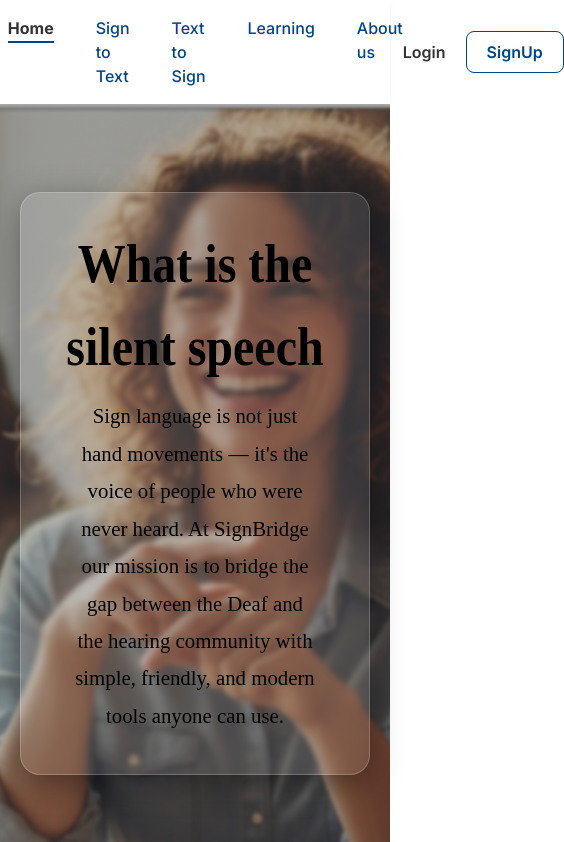
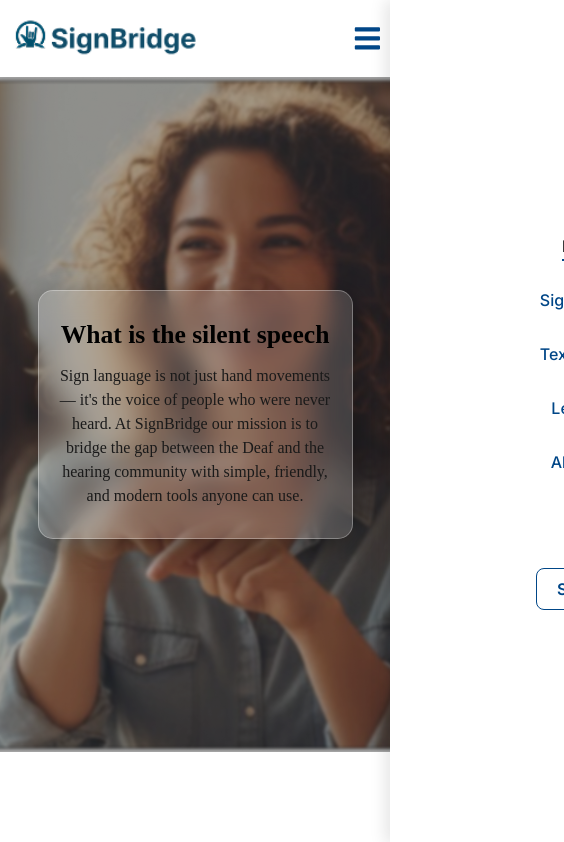
Before and after one commit to EbrahimAhmedDev/SignBridge, a React (Vite) app: page / in a window 390 px wide. Shown: the top 842 px of the page, 564 px wide, since content can reach past the window. Built offline with nearby package versions, Linux system fonts and the light colour scheme; a web font is replaced by a local one.

Commit message:
make all components responsive

```diff
--- a/src/components/hero/hero.module.css
+++ b/src/components/hero/hero.module.css
@@ -2,10 +2,11 @@
   height: 90vh;
   width: 100%;
   background:
-    linear-gradient(rgba(0, 0, 0, 0.3), rgba(0, 0, 0, 0.3)),
+    linear-gradient(rgba(0, 0, 0, 0.35), rgba(0, 0, 0, 0.35)),
     url("../../assets/hero.png");
   background-size: cover;
   background-position: center;
+  background-attachment: fixed;
   display: flex;
   justify-content: center;
   align-items: center;
@@ -14,34 +15,81 @@
 }
 
 .glassCard {
-  background: rgba(255, 255, 255, 0.1);
-  backdrop-filter: blur(2px);
-  /* -webkit-backdrop-filter: blur(10px); */
-  border: 1px solid rgba(255, 255, 255, 0.2);
+  background: rgba(255, 255, 255, 0.15);
+  backdrop-filter: blur(8px);
+  -webkit-backdrop-filter: blur(8px);
+  border: 1px solid rgba(255, 255, 255, 0.3);
   border-radius: 20px;
-  padding: 40px;
-  max-width: 800px;
+  padding: 60px 40px;
+  max-width: 850px;
+  width: 100%;
   text-align: center;
-  /* color: white; */
-  box-shadow: 0 8px 32px 0 rgba(0, 0, 0, 0.37);
+  box-shadow: 0 8px 32px 0 rgba(0, 0, 0, 0.4);
+  transition: transform 0.3s ease;
 }
 
 .heroTitle {
-  /* font-family: "Inria Serif", serif; */
-  font-size: 3rem;
+  font-size: 3.5rem;
   font-weight: 800;
-  margin-bottom: 20px;
-  color: black;
+  margin-bottom: 25px;
+  color: #000000;
   display: inline-block;
-  transform: scaleY(1.15);
+  line-height: 1.1;
 }
 
 .heroText {
-  /* font-family: "Inria Serif", serif; */
-  font-size: 1.3rem;
-  line-height: 1.8;
-  color: black;
+  font-size: 1.4rem;
+  line-height: 1.7;
+  color: #1a1a1a;
   max-width: 90%;
   margin: 0 auto;
-  font-weight: 450;
+  font-weight: 500;
 }
+
+@media (max-width: 1024px) {
+  .heroTitle {
+    font-size: 2.8rem;
+  }
+
+  .glassCard {
+    padding: 40px 30px;
+    max-width: 90%;
+  }
+}
+
+@media (max-width: 768px) {
+  .hero {
+    height: 85vh;
+  }
+
+  .glassCard {
+    padding: 30px 20px;
+    border-radius: 15px;
+    backdrop-filter: blur(12px);
+  }
+
+  .heroTitle {
+    font-size: 2rem;
+    margin-bottom: 15px;
+  }
+
+  .heroText {
+    font-size: 1.1rem;
+    line-height: 1.5;
+    max-width: 100%;
+  }
+}
+
+@media (max-width: 480px) {
+  .hero {
+    height: 80vh;
+  }
+
+  .heroTitle {
+    font-size: 1.6rem;
+  }
+
+  .heroText {
+    font-size: 1rem;
+  }
+}
--- a/src/components/navbar/Navbar.jsx
+++ b/src/components/navbar/Navbar.jsx
@@ -1,30 +1,109 @@
+// import logo from "../../assets/Logo.png";
+// import { NavLink, Link } from "react-router-dom";
+// import style from "./navbar.module.css";
+
+// const Navbar = () => {
+//   return (
+//     <nav className={style.nav}>
+//       <Link to="/">
+//         <img src={logo} alt="SignBridge Logo" style={{ height: "45px" }} />
+//       </Link>
+
+//       <ul className={style.navLinks}>
+//         <li>
+//           <NavLink to="/">Home</NavLink>
+//         </li>
+//         <li>
+//           <NavLink to="/sign-to-text">Sign to Text</NavLink>
+//         </li>
+//         <li>
+//           <NavLink to="/text-to-sign">Text to Sign</NavLink>
+//         </li>
+//         <li>
+//           <NavLink to="/learning">Learning</NavLink>
+//         </li>
+//         <li>
+//           <NavLink to="/about">About us</NavLink>
+//         </li>
+//       </ul>
+
+//       <div className={style.auth}>
+//         <NavLink to="/login" className={style.loginBtn}>
+//           Login
+//         </NavLink>
+//         <NavLink to="/signup" className={style.signupBtn}>
+//           SignUp
+//         </NavLink>
+//       </div>
+//     </nav>
+//   );
+// };
+
+// export default Navbar;
+
+import React, { useState } from "react"; // إضافة useState
 import logo from "../../assets/Logo.png";
-import { NavLink, Link } from "react-router-dom"; // استعملنا NavLink للينكات
+import { NavLink, Link } from "react-router-dom";
 import style from "./navbar.module.css";
+import { FaBars, FaTimes } from "react-icons/fa"; // استيراد الأيقونات
 
 const Navbar = () => {
+  const [isOpen, setIsOpen] = useState(false); // حالة القائمة
+
+  const toggleMenu = () => setIsOpen(!isOpen);
+
   return (
     <nav className={style.nav}>
-      <Link to="/">
+      <Link to="/" className={style.logoContainer}>
         <img src={logo} alt="SignBridge Logo" style={{ height: "45px" }} />
       </Link>
 
-      <ul className={style.navLinks}>
+      {/* أيقونة الموبايل */}
+      <div className={style.menuIcon} onClick={toggleMenu}>
+        {isOpen ? <FaTimes /> : <FaBars />}
+      </div>
+
+      {/* الروابط - ستتغير كلاساتها بناءً على الحالة */}
+      <ul className={`${style.navLinks} ${isOpen ? style.activeMenu : ""}`}>
         <li>
-          <NavLink to="/">Home</NavLink>
+          <NavLink to="/" onClick={() => setIsOpen(false)}>
+            Home
+          </NavLink>
         </li>
         <li>
-          <NavLink to="/sign-to-text">Sign to Text</NavLink>
+          <NavLink to="/sign-to-text" onClick={() => setIsOpen(false)}>
+            Sign to Text
+          </NavLink>
         </li>
         <li>
-          <NavLink to="/text-to-sign">Text to Sign</NavLink>
+          <NavLink to="/text-to-sign" onClick={() => setIsOpen(false)}>
+            Text to Sign
+          </NavLink>
         </li>
         <li>
-          <NavLink to="/learning">Learning</NavLink>
+          <NavLink to="/learning" onClick={() => setIsOpen(false)}>
+            Learning
+          </NavLink>
         </li>
         <li>
-          <NavLink to="/about">About us</NavLink>
+          <NavLink to="/about" onClick={() => setIsOpen(false)}>
+            About us
+          </NavLink>
         </li>
+
+        {/* أزرار تسجيل الدخول داخل القائمة في الموبايل */}
+        <div className={style.mobileAuth}>
+          <NavLink to="/login" onClick={() => setIsOpen(false)}>
+            Login
+          </NavLink>
+          <NavLink
+            to="/signup"
+            className={style.signupBtn}
+            onClick={() => setIsOpen(false)}
+          >
+            SignUp
+          </NavLink>
+        </div>
       </ul>
 
       <div className={style.auth}>
--- a/src/components/navbar/navbar.module.css
+++ b/src/components/navbar/navbar.module.css
@@ -64,3 +64,71 @@
   background-color: #004687;
   color: #fff;
 }
+
+/* الأكواد الحالية التي لديك تبقى كما هي، وأضف عليها ما يلي: */
+
+.menuIcon {
+  display: none; /* مخفي في الشاشات الكبيرة */
+  font-size: 1.8rem;
+  color: #004687;
+  cursor: pointer;
+  z-index: 1001;
+}
+
+.mobileAuth {
+  display: none; /* مخفي في الكمبيوتر */
+}
+
+/* ================= Media Queries ================= */
+
+@media (max-width: 992px) {
+  .menuIcon {
+    display: block; /* تظهر أيقونة الهمبرجر */
+  }
+
+  .navLinks {
+    position: fixed;
+    top: 0;
+    right: -100%; /* مخفية خارج الشاشة */
+    width: 70%;
+    height: 100vh;
+    background-color: #fff;
+    flex-direction: column;
+    align-items: center;
+    justify-content: center;
+    gap: 30px;
+    transition: 0.4s ease-in-out;
+    box-shadow: -5px 0 15px rgba(0, 0, 0, 0.1);
+    z-index: 1000;
+  }
+
+  /* عندما تكون القائمة مفتوحة */
+  .activeMenu {
+    right: 0;
+  }
+
+  .auth {
+    display: none; /* إخفاء أزرار الـ Desktop */
+  }
+
+  .mobileAuth {
+    display: flex;
+    flex-direction: column;
+    align-items: center;
+    gap: 20px;
+    margin-top: 20px;
+  }
+
+  .mobileAuth a {
+    text-decoration: none;
+    font-weight: 600;
+    color: #004687;
+  }
+}
+
+/* للشاشات الصغيرة جداً */
+@media (max-width: 480px) {
+  .navLinks {
+    width: 100%;
+  }
+}
--- a/src/pages/quiz/quiz.module.css
+++ b/src/pages/quiz/quiz.module.css
@@ -51,7 +51,6 @@
   transform: translateY(-3px);
 }
 
-/* البوردر المميز جداً عند الاختيار */
 .selectedBorder {
   border: 4px solid #003366 !important;
   background-color: #f0f7ff;
@@ -93,7 +92,6 @@
   transition: 0.3s;
 }
 
-/* شكل الزر وهو مغلق */
 .submitBtn:disabled {
   background-color: #cccccc;
   color: #888;
@@ -106,8 +104,6 @@
   transform: scale(1.05);
 }
 
-/* ... الأكواد السابقة الخاصة بـ quizPage و optionCard ... */
-
 .actionSection {
   margin-top: 40px;
   padding-bottom: 60px;
@@ -119,7 +115,7 @@
 .resultControls {
   display: flex;
   align-items: center;
-  gap: 30px; /* المسافة بين النتيجة والزر */
+  gap: 30px;
   animation: fadeIn 0.5s ease-in;
 }
 
@@ -173,5 +169,41 @@
 @media (max-width: 768px) {
   .optionsGrid {
     grid-template-columns: 1fr;
+    gap: 15px;
+  }
+
+  .quizPage {
+    padding: 30px 5%;
+  }
+
+  .optionCard {
+    padding: 8px;
+    max-width: 250px;
+    margin: 0 auto;
+  }
+
+  .optionCard img {
+    max-height: 150px;
+    width: auto;
+  }
+
+  .questionText {
+    font-size: 1.1rem;
+  }
+
+  .resultControls {
+    flex-direction: column;
+    gap: 15px;
+  }
+
+  .scoreBadge {
+    font-size: 1.1rem;
+    padding: 10px 20px;
+  }
+
+  .submitBtn,
+  .backBtn {
+    padding: 12px 40px;
+    width: 100%;
   }
 }
```
